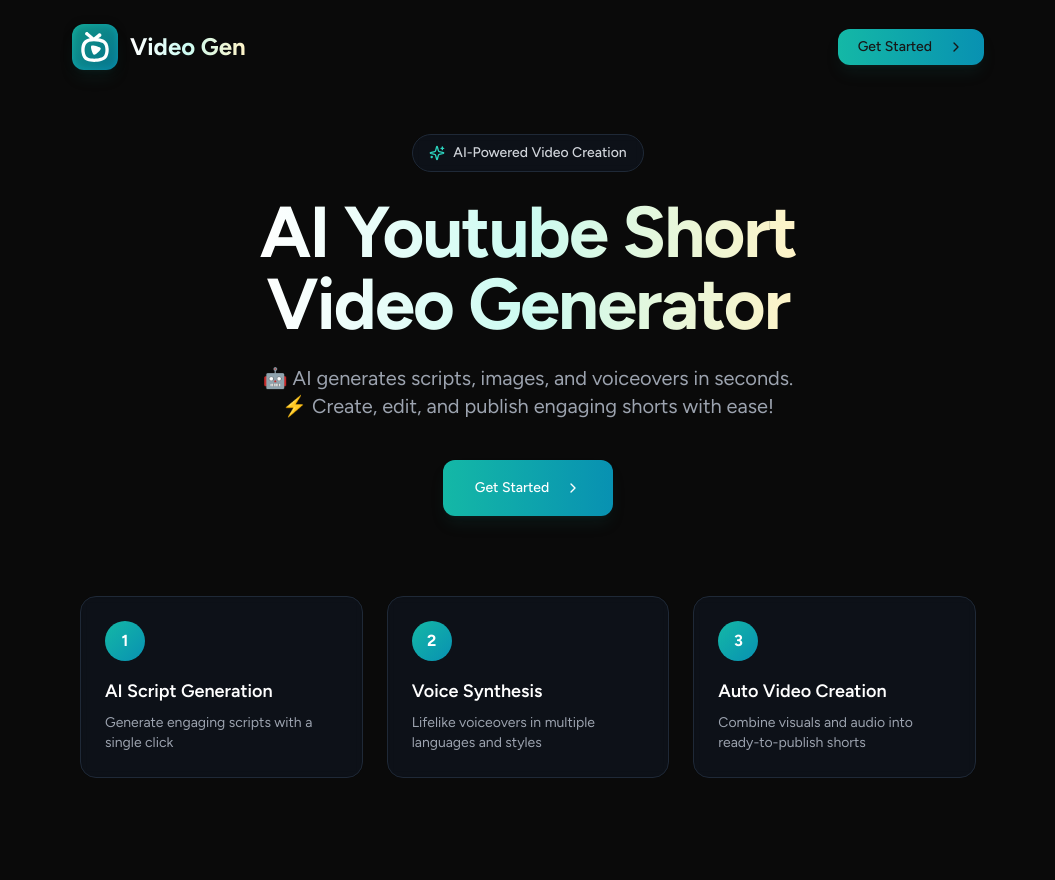
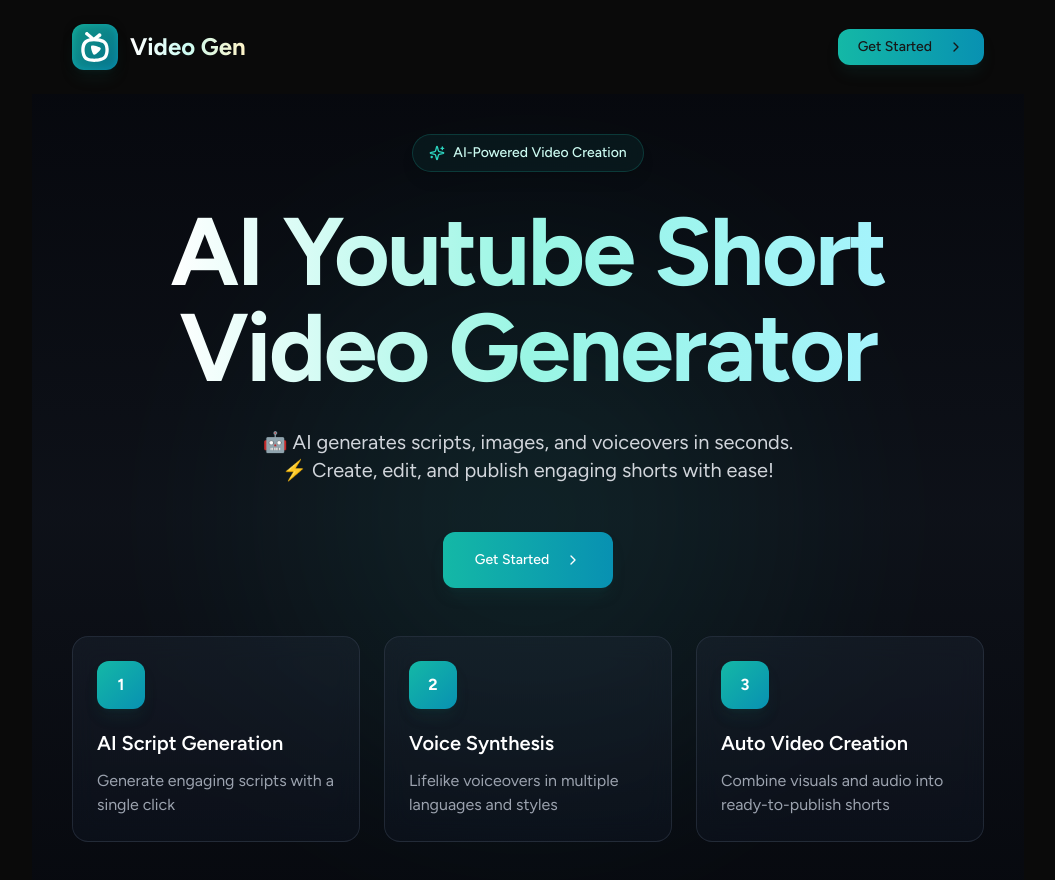
Before and after one commit to chaharhimanshu1004/ai-short-video-gen, a Next.js app: page / in a window 1280 px wide. Shown: the top 880 px of the page, without its empty margins (112-1167 px from the left). Built offline with nearby package versions, Linux system fonts and the light colour scheme; no server answers.

Commit message:
landing page ui revamp

```diff
--- a/app/_components/Hero.jsx
+++ b/app/_components/Hero.jsx
@@ -1,78 +1,105 @@
 "use client"
 
 import { Button } from "@/components/ui/button"
-import Authentication from "./Authentication"
-import { Sparkles, Play, ChevronRight } from "lucide-react"
+import Authentication from "./authentication"
+import { Sparkles, ChevronRight } from 'lucide-react'
 import { motion } from "framer-motion"
 
 function Hero() {
+  const fadeIn = {
+    initial: { opacity: 0, y: 20 },
+    animate: { opacity: 1, y: 0 },
+    transition: { duration: 0.6 }
+  }
+
   return (
-    <div className="px-6 md:px-10 pt-10 pb-24 flex flex-col items-center justify-center">
+    <div className="relative px-6 md:px-10 pt-10 pb-24 flex flex-col items-center justify-center min-h-[90vh]">
+      {/* Animated background gradient */}
+      <div className="absolute inset-0 bg-gradient-to-b from-gray-950 via-gray-900 to-gray-950 opacity-50" />
+
+      <div className="absolute inset-0 overflow-hidden">
+        <div className="absolute -inset-[10%] opacity-10">
+          <div className="w-full h-full bg-[radial-gradient(circle_at_center,_var(--tw-gradient-stops))] from-teal-400 via-transparent to-transparent blur-3xl" />
+        </div>
+      </div>
+
       {/* Headline with animated gradient text */}
       <motion.div
-        initial={{ opacity: 0, y: 20 }}
-        animate={{ opacity: 1, y: 0 }}
-        transition={{ duration: 0.6 }}
-        className="text-center"
+        initial="initial"
+        animate="animate"
+        variants={fadeIn}
+        className="text-center relative z-10"
       >
-        <div className="inline-flex items-center px-4 py-2 mb-6 rounded-full border border-gray-800 bg-gray-900/50 backdrop-blur-sm">
+        <motion.div
+          initial={{ opacity: 0, scale: 0.9 }}
+          animate={{ opacity: 1, scale: 1 }}
+          transition={{ duration: 0.5 }}
+          className="inline-flex items-center px-4 py-2 mb-8 rounded-full border border-teal-800/50 bg-teal-900/20 backdrop-blur-md shadow-lg"
+        >
           <Sparkles className="w-4 h-4 mr-2 text-teal-400" />
-          <span className="text-sm font-medium text-gray-300">AI-Powered Video Creation</span>
-        </div>
+          <span className="text-sm font-medium text-teal-100">AI-Powered Video Creation</span>
+        </motion.div>
 
-        <h1 className="font-bold text-4xl md:text-6xl lg:text-7xl text-center bg-clip-text text-transparent bg-gradient-to-r from-white via-teal-100 to-amber-100 tracking-tight">
+        <h1 className="font-bold text-5xl md:text-6xl lg:text-7xl xl:text-8xl text-center bg-clip-text text-transparent bg-gradient-to-r from-white via-teal-200 to-cyan-200 tracking-tight leading-tight">
           AI Youtube Short <br className="hidden sm:block" />
           Video Generator
         </h1>
 
-        <p className="mt-6 text-lg md:text-xl text-center text-gray-400 max-w-3xl mx-auto leading-relaxed">
-          <span className="text-teal-400">🤖</span> AI generates scripts, images, and voiceovers in seconds.
+        <motion.p
+          initial={{ opacity: 0 }}
+          animate={{ opacity: 1 }}
+          transition={{ duration: 0.8, delay: 0.3 }}
+          className="mt-8 text-lg md:text-xl text-center text-gray-300 max-w-3xl mx-auto leading-relaxed"
+        >
+          <span className="text-teal-400 font-semibold">🤖</span> AI generates scripts, images, and voiceovers in seconds.
           <br />
-          <span className="text-amber-400">⚡</span> Create, edit, and publish engaging shorts with ease!
-        </p>
+          <span className="text-cyan-400 font-semibold">⚡</span> Create, edit, and publish engaging shorts with ease!
+        </motion.p>
       </motion.div>
 
       {/* CTA Buttons */}
       <motion.div
         initial={{ opacity: 0, y: 20 }}
         animate={{ opacity: 1, y: 0 }}
-        transition={{ duration: 0.6, delay: 0.2 }}
-        className="mt-10 flex flex-col sm:flex-row gap-5 items-center"
+        transition={{ duration: 0.6, delay: 0.4 }}
+        className="mt-12 flex flex-col sm:flex-row gap-5 items-center relative z-10"
       >
         <Authentication>
           <Button
             size="lg"
-            className="h-14 px-8 bg-gradient-to-r from-teal-500 to-cyan-600 hover:from-teal-600 hover:to-cyan-700 text-white border-0 rounded-xl shadow-lg shadow-teal-900/20"
+            className="h-14 px-8 bg-gradient-to-r from-teal-500 to-cyan-600 hover:from-teal-600 hover:to-cyan-700 text-white border-0 rounded-xl shadow-lg shadow-teal-900/20 transition-all duration-300 transform hover:scale-105"
           >
             Get Started
             <ChevronRight className="ml-2 h-4 w-4" />
           </Button>
         </Authentication>
-
       </motion.div>
 
       {/* Feature highlights */}
       <motion.div
-        initial={{ opacity: 0, y: 20 }}
-        animate={{ opacity: 1, y: 0 }}
-        transition={{ duration: 0.6, delay: 0.4 }}
-        className="mt-20 grid grid-cols-1 md:grid-cols-3 gap-6 w-full max-w-4xl"
+        initial={{ opacity: 0 }}
+        animate={{ opacity: 1 }}
+        transition={{ duration: 0.8, delay: 0.6 }}
+        className="mt-12 grid grid-cols-1 md:grid-cols-3 gap-6 w-full max-w-5xl relative z-10"
       >
         {[
-          { title: "AI Script Generation", description: "Generate engaging scripts with a single click" },
-          { title: "Voice Synthesis", description: "Lifelike voiceovers in multiple languages and styles" },
-          { title: "Auto Video Creation", description: "Combine visuals and audio into ready-to-publish shorts" },
+          { title: "AI Script Generation", description: "Generate engaging scripts with a single click", delay: 0 },
+          { title: "Voice Synthesis", description: "Lifelike voiceovers in multiple languages and styles", delay: 0.1 },
+          { title: "Auto Video Creation", description: "Combine visuals and audio into ready-to-publish shorts", delay: 0.2 },
         ].map((feature, index) => (
-          <div
+          <motion.div
             key={index}
-            className="p-6 rounded-2xl bg-gray-900/50 backdrop-blur-sm border border-gray-800 hover:border-gray-700 transition-all"
+            initial={{ opacity: 0, y: 20 }}
+            animate={{ opacity: 1, y: 0 }}
+            transition={{ duration: 0.5, delay: 0.7 + feature.delay }}
+            className="p-6 rounded-2xl bg-gradient-to-b from-gray-800/40 to-gray-900/40 backdrop-blur-md border border-gray-700/50 hover:border-teal-700/50 transition-all duration-300 hover:shadow-lg hover:shadow-teal-900/10 group"
           >
-            <div className="w-10 h-10 rounded-full bg-gradient-to-br from-teal-500 to-cyan-600 flex items-center justify-center mb-4">
+            <div className="w-12 h-12 rounded-xl bg-gradient-to-br from-teal-500 to-cyan-600 flex items-center justify-center mb-5 shadow-lg shadow-teal-900/20 group-hover:scale-110 transition-transform duration-300">
               <span className="text-white font-bold">{index + 1}</span>
             </div>
-            <h3 className="text-lg font-semibold text-white mb-2">{feature.title}</h3>
-            <p className="text-gray-400 text-sm">{feature.description}</p>
-          </div>
+            <h3 className="text-xl font-semibold text-white mb-3 group-hover:text-teal-300 transition-colors duration-300">{feature.title}</h3>
+            <p className="text-gray-400 group-hover:text-gray-300 transition-colors duration-300">{feature.description}</p>
+          </motion.div>
         ))}
       </motion.div>
     </div>
```
